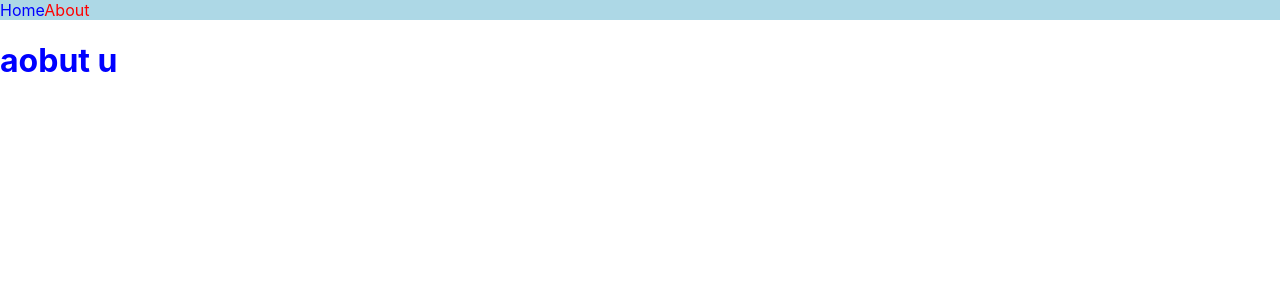
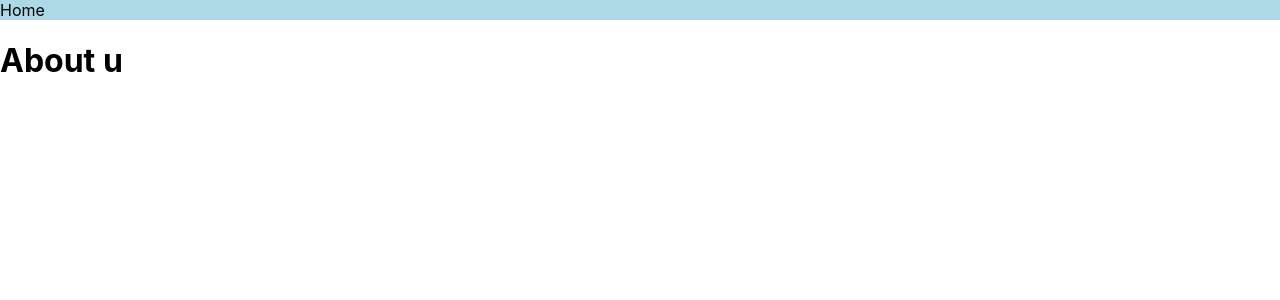
Before and after one commit to dev-chloe/hangout-nextjs-with-nomad, a Next.js app: page /about in a window 1280 px wide. Shown: the top 300 px of the page. Built offline with nearby package versions, Linux system fonts and the light colour scheme.

Commit message:
Patterns

```diff
--- /dev/null
+++ b/components/Layout.js
@@ -0,0 +1,13 @@
+import Head from "next/head";
+import NavBar from "./NavBar";
+import Seo from "./Seo";
+
+export default function Layout({ children }) {
+  return (
+    <>
+      <Seo />
+      <NavBar />
+      <div>{children}</div>
+    </>
+  )
+}
--- a/components/NavBar.js
+++ b/components/NavBar.js
@@ -5,8 +5,11 @@ export default function NavBar() {
   const router = useRouter();
   return (
     <nav>
-      <Link href="/" legacyBehavior><a className={router.pathname === "/" ? "active" : ""}>Home</a></Link>
-      <Link href="/about" legacyBehavior><a className={router.pathname === "/about" ? "active" : ""}>About</a></Link>
+      {
+        router.pathname === "/" ?
+          <Link href="/about" legacyBehavior><a className={router.pathname === "/about" ? "active" : ""}>About</a></Link> :
+          <Link href="/" legacyBehavior><a className={router.pathname === "/" ? "active" : ""}>Home</a></Link>
+      }
       <style jsx>{`
         nav {
           background-color: lightblue;
--- /dev/null
+++ b/components/Seo.js
@@ -0,0 +1,12 @@
+import Head from "next/head";
+import { useRouter } from "next/router";
+
+export default function Seo() {
+  const pageTitle = { '/': 'Home', '/about': 'About' };
+  const router = useRouter();
+  return (
+    <Head>
+      <title>{`${pageTitle[router.pathname]} | Next Movies`}</title>
+    </Head>
+  )
+}
--- a/pages/_app.js
+++ b/pages/_app.js
@@ -1,16 +1,10 @@
-import NavBar from '../components/NavBar'
+import Layout from '../components/Layout'
 import '../styles/globals.css'
 
 function MyApp({ Component, pageProps }) {
-  return <>
-    <NavBar />
+  return <Layout>
     <Component {...pageProps} />
-    <style jsx global>{`
-      body {
-        color: blue;
-      }
-    `}</style>
-  </>
+  </Layout>
 }
 
 export default MyApp
--- a/pages/about.js
+++ b/pages/about.js
@@ -1,7 +1,9 @@
+import Seo from "../components/Seo";
+
 export default function about() {
   return (
     <div>
-      <h1>aobut u</h1>
+      <h1>About u</h1>
     </div>
   )
 }
--- a/pages/index.js
+++ b/pages/index.js
@@ -1,3 +1,5 @@
+import Seo from "../components/Seo";
+
 export default function Home() {
   return (
     <div>
```
Also changed, not shown: 1 other file (tests, documents, lock files or other folders).
